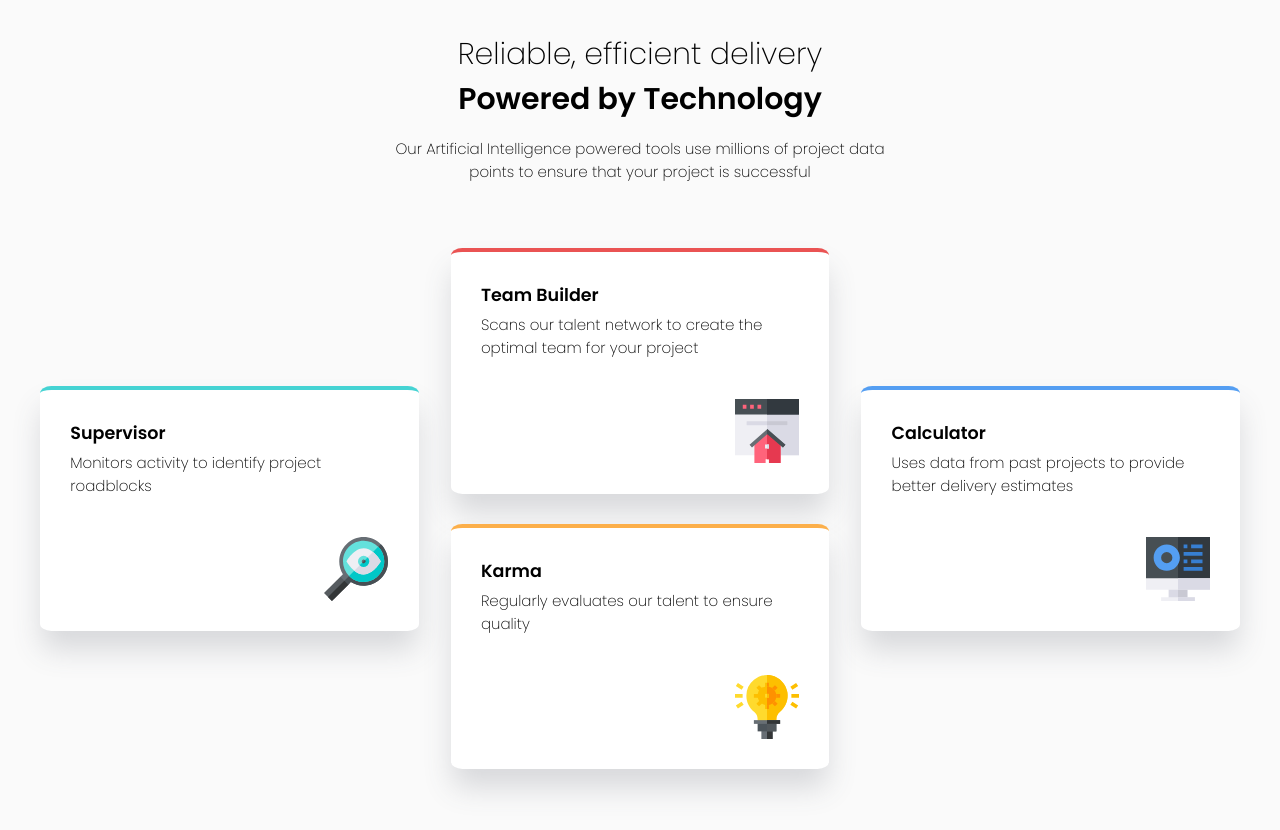
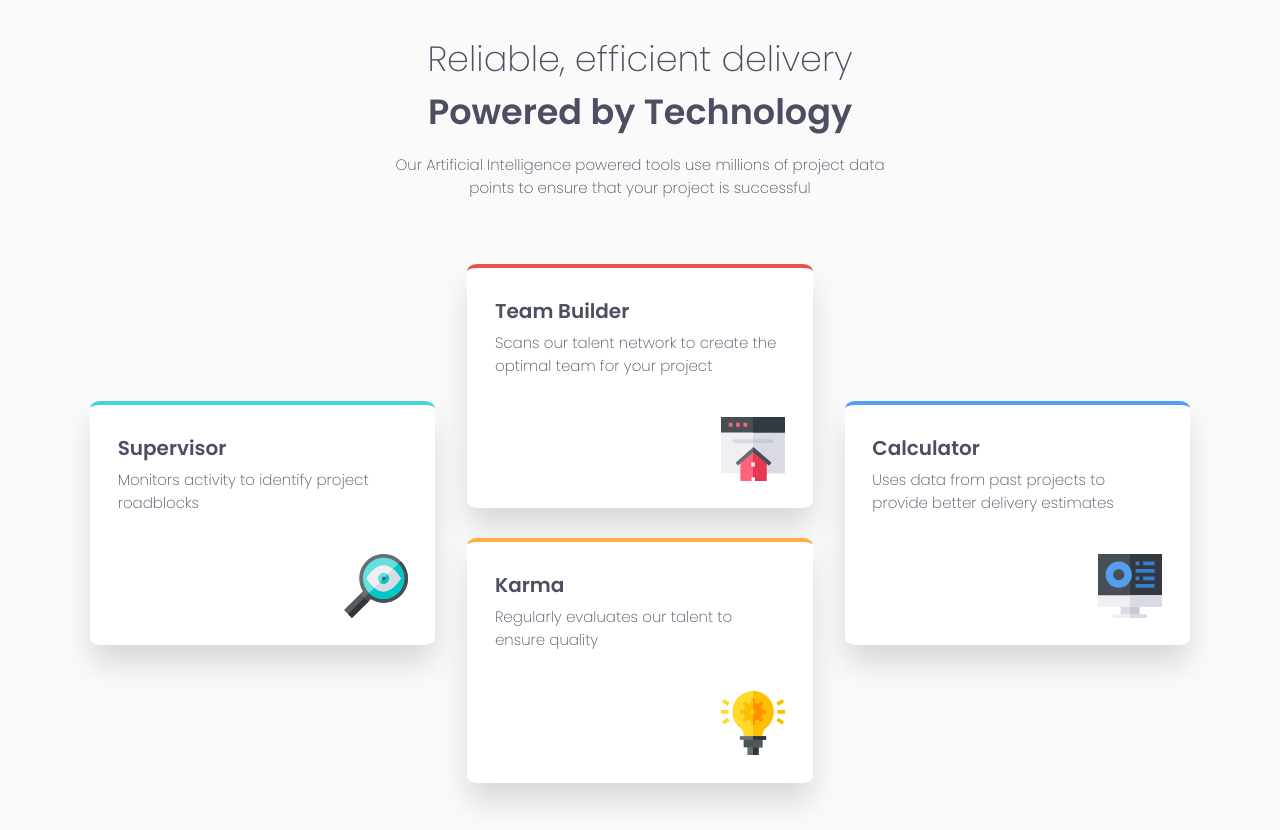
Before and after one commit to SlawekZet/FEM-Four-card-feature-section, a plain HTML site: page index.html in a window 1280 px wide. Drawn offline with Linux system fonts and the light colour scheme.

Commit message:
Update styles.css

```diff
--- a/styles.css
+++ b/styles.css
@@ -25,6 +25,7 @@ body {
   justify-content: center;
   background-color: hsl(0, 0%, 98%);
   margin-right: 2%;
+  color: var(--darkBlue);
 }
 
 header {
@@ -81,15 +82,15 @@ section {
   section {
     grid-template-columns: 1fr 1fr 1fr;
     gap: 2rem;
-    max-width: 1200px;
+    max-width: 1100px;
   }
 
   header h2 {
-    font-size: 30px;
+    font-size: 35px;
   }
 
   header h1 {
-    font-size: 30px;
+    font-size: 35px;
   }
 }
 
@@ -110,11 +111,13 @@ section {
 
 .title {
   padding-bottom: 5px;
+  font-size: 20px;
 }
 
 .description {
   font-weight: 200;
   padding-bottom: 40px;
+
 }
 
 .image {
```
